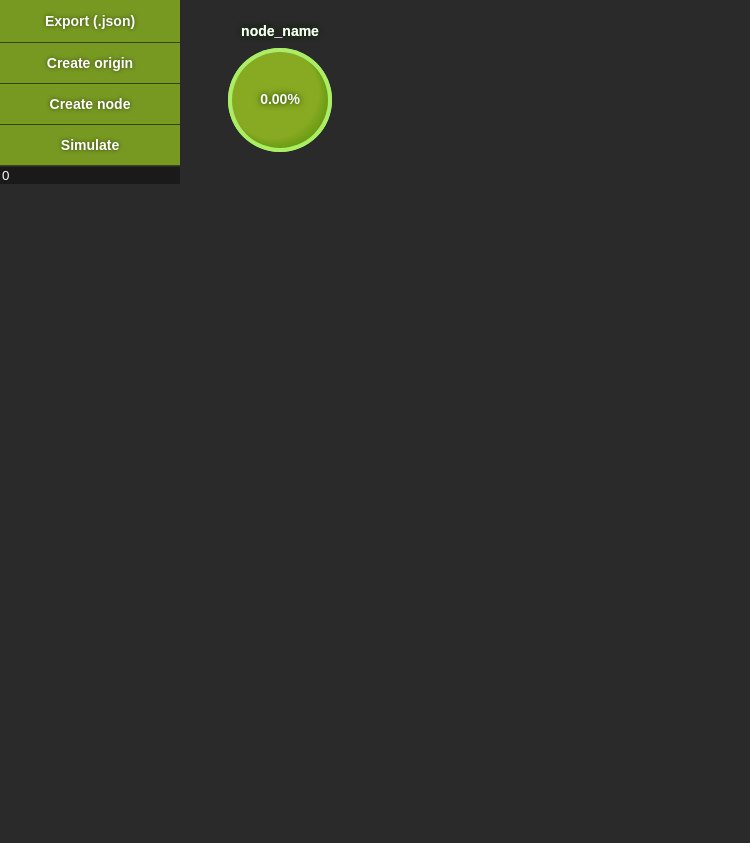
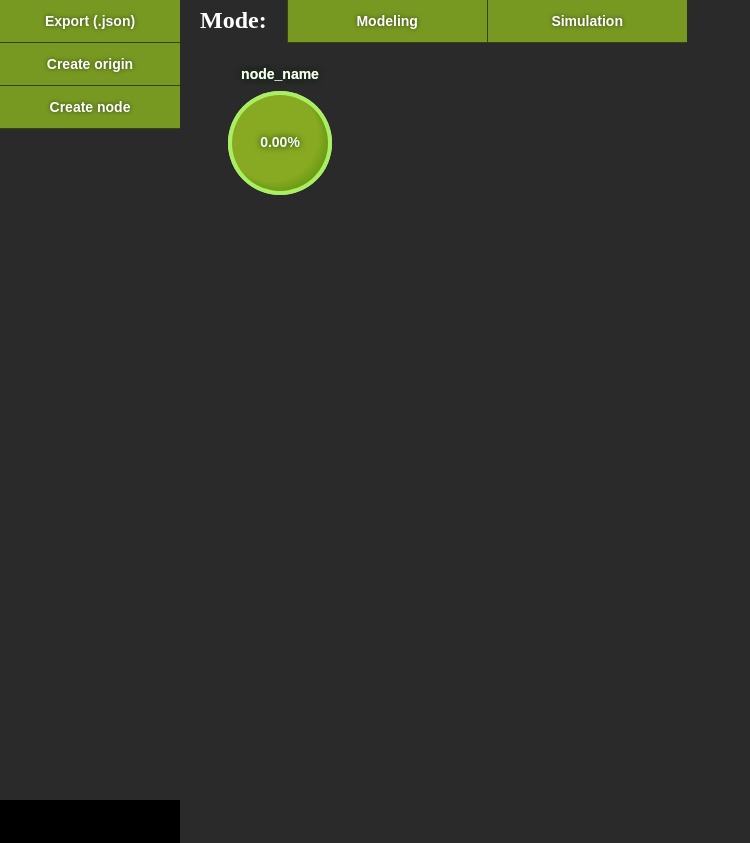
Before and after one commit to eGovlab/sense4us-simulation, a PHP site: page / in a window 1280 px wide. Shown: the whole page, without its empty margins (0-750 px from the left). Before the commit the page ends 184 px from the top, so only its background shows below. Run offline with PHP 8.4, Linux system fonts and the light colour scheme.

Commit message:
fixed small bugg with menu, though now we can't scroll in it again :( also made it so that we can switch between two menus

```diff
--- a/public/css/style.css
+++ b/public/css/style.css
@@ -25,6 +25,10 @@ body, html{
 	background-color: #2a2a2a;
 }
 
+.inner_menu {
+	display: none;
+}
+
 #canvas {
 	cursor: pointer;
 	background-color: #FFFFFF;
@@ -38,7 +42,6 @@ body, html{
 	text-align: center;
 
 	height: 100%;
-	overflow: auto;
 
 	padding: 0;
 	margin: 0;
@@ -85,7 +88,6 @@ input[type="button"], .button {
 	color: #fff;
 	text-decoration: none;
 	font-weight: bold;
-	line-height: 1;
 	text-shadow: 0 0px 4px rgba(0,0,0,0.55);
 	border-bottom: 1px solid rgba(0,0,0,0.55);
 	cursor: pointer;
@@ -96,6 +98,21 @@ input[type="button"], .button {
 	color: #FAFAFA;
 	font: bold 14px Arial;
 	padding: 13px 0;
+}
+
+#upper_menu .button {
+	float: left;
+	width: 200px;
+	border-left: 1px solid rgba(0,0,0,0.55);
+}
+
+#upper_menu h2 {
+	float: left;
+	display: block;
+	margin: 0px;
+	padding: 0px;
+	padding: 7px 20px 7px;
+	color: #FFFFFF;
 }
 
 input[type="button"]:active, .button:active, .button:active {
--- a/public/index.html
+++ b/public/index.html
@@ -11,13 +11,25 @@
 </head>
 <body>
 	<div id="menu">
-		<input type="button" class="button" onclick="create_origin_node(null, 0, 0);" value="Create origin" />
-		<input type="button" class="button" onclick="create_node(null, 0, 0);" value="Create node" />
-		<input type="button" class="button" onclick="sense4us.simulation.run();" value="Simulate" />
-		<input id="sense4us_timelag" type="text" value="0" />
+		<div class="inner_menu" id="edit_menu">
+			<input type="button" class="button" onclick="create_origin_node(null, 0, 0);" value="Create origin" />
+			<input type="button" class="button" onclick="create_node(null, 0, 0);" value="Create node" />
+		</div>
+
+		<div class="inner_menu" id="view_menu">
+			<input type="button" class="button" onclick="sense4us.simulation.run();" value="Simulate" />
+			<input id="sense4us_timelag" type="text" value="0" />
+		</div>
+
 		<div id="inspector"></div>
 	</div>
+
 	<div id="container">
+		<div id="upper_menu">
+			<h2>Mode:</h2>
+			<input type="button" class="button" onclick="sense4us.menu.open('edit');" value="Modeling" />
+			<input type="button" class="button" onclick="sense4us.menu.open('view');" value="Simulation" />
+		</div>
 		<canvas id="canvas" height="1" width="1" ></canvas>
 		<div style="position: absolute; display: none;" id="edit_signal_fire">Sense4us Simulator</div>
 	</div>
@@ -47,13 +59,16 @@
 	<script src="js/graphics/link.js"></script>
 	<script src="js/graphics/node.js"></script>
 
-	<script src="js/handle_menu.js"></script>
+	<script src="js/ui/handle_menu.js"></script>
 
 	<script src="js/simulation.js"></script>
-	<script src="js/export_button.js"></script>
+	<script src="js/ui/export_button.js"></script>
+	<script src="js/ui/menu.js"></script>
 
 	<script>
 		"use strict";
+
+		sense4us.menu.open("edit");
 
 		function create_node(id, signal, signal_fire) {
 			var node = sense4us.entities.node(id);
--- a/public/js/graphics/node.js
+++ b/public/js/graphics/node.js
@@ -26,18 +26,11 @@ sense4us.graphics.node = function(entity, stage, color_name) {
 		[0, 1], 0, 0, 50,
 		-8, -8, 46).drawCircle(0, 0, color.get_property(color_name + "_radius"));
 
-	var signal_label = new createjs.Text("THIS NOT BE USED", "bold 14px Arial", color.get_color("label"));
+	var signal_label = new createjs.Text("yes is used", "bold 14px Arial", color.get_color("label"));
 	signal_label.textAlign = "center";
 	signal_label.y = -7;
-	//signal_label.x = -3;
 	signal_label.shadow = new createjs.Shadow(color.get_color("label_shadow"), 0, 0, color.get_property("label_shadow_blur"));
 
-	/*var signal_fire_label = new createjs.Text("(" + entity.signal_fire + ")", "bold 14px Arial", color.get_color("label"));
-	signal_fire_label.textAlign = "left";
-	signal_fire_label.x = 3;
-	signal_fire_label.y = -7;
-	signal_fire_label.shadow = new createjs.Shadow(color.get_color("label_shadow"), 0, 0, color.get_property("label_shadow_blur"));
-	*/
 	var name_label = new createjs.Text(entity.id, "bold 14px Arial", color.get_color("label"));
 	name_label.textAlign = "center";
 	name_label.y = -75;
@@ -45,7 +38,6 @@ sense4us.graphics.node = function(entity, stage, color_name) {
 
 	var circle_container = new createjs.Container();
 
-	//circle_container.addChild(border_circle, circle, signal_label, signal_fire_label, name_label);
 	circle_container.addChild(border_circle, circle, signal_label, name_label);
 
 	var that = Object.create(sense4us.graphics.graphic(entity, stage));
@@ -56,9 +48,7 @@ sense4us.graphics.node = function(entity, stage, color_name) {
 	that.container.x = that.container.y = 100;
 
 	that.update = function() {
-		//entity.signal
 		signal_label.text = (parseFloat(entity[selected_variable])*100).toFixed(2) + "%";
-		//signal_fire_label.text = entity.signal_fire;
 		name_label.text = entity.name;
 		that.container.x = parseInt(entity.x);
 		that.container.y = parseInt(entity.y);
--- /dev/null
+++ b/public/js/ui/menu.js
@@ -0,0 +1,15 @@
+"use strict";
+
+var sense4us = sense4us || {};
+
+sense4us.menu = {
+	opened_menu: null,
+	open: function(id) {
+		if (this.opened_menu !== null) {
+			this.opened_menu.hide();
+		}
+
+		this.opened_menu = $("#" + id + "_menu");
+		this.opened_menu.show();
+	}
+};
```
Also changed, not shown: public/js/ui/export_button.js (renamed from public/js/export_button.js), public/js/ui/handle_menu.js (renamed from public/js/handle_menu.js).
